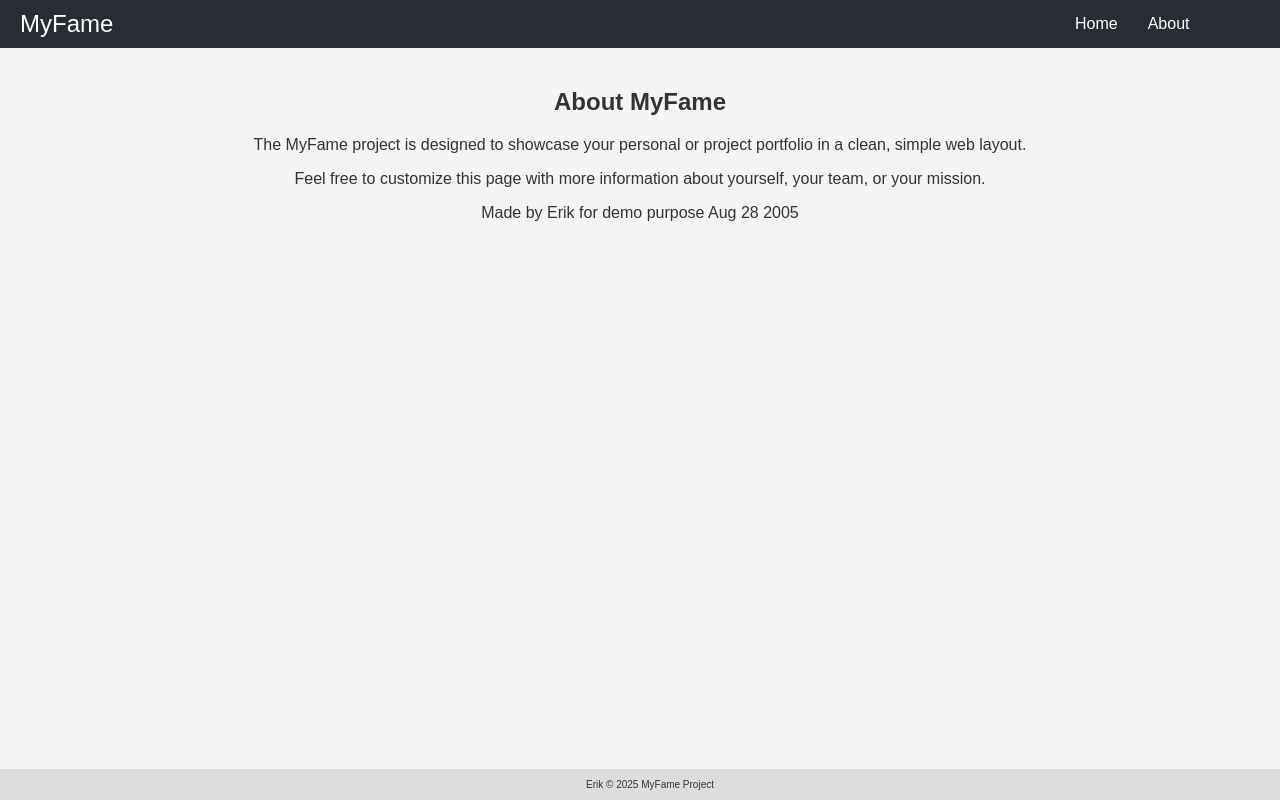
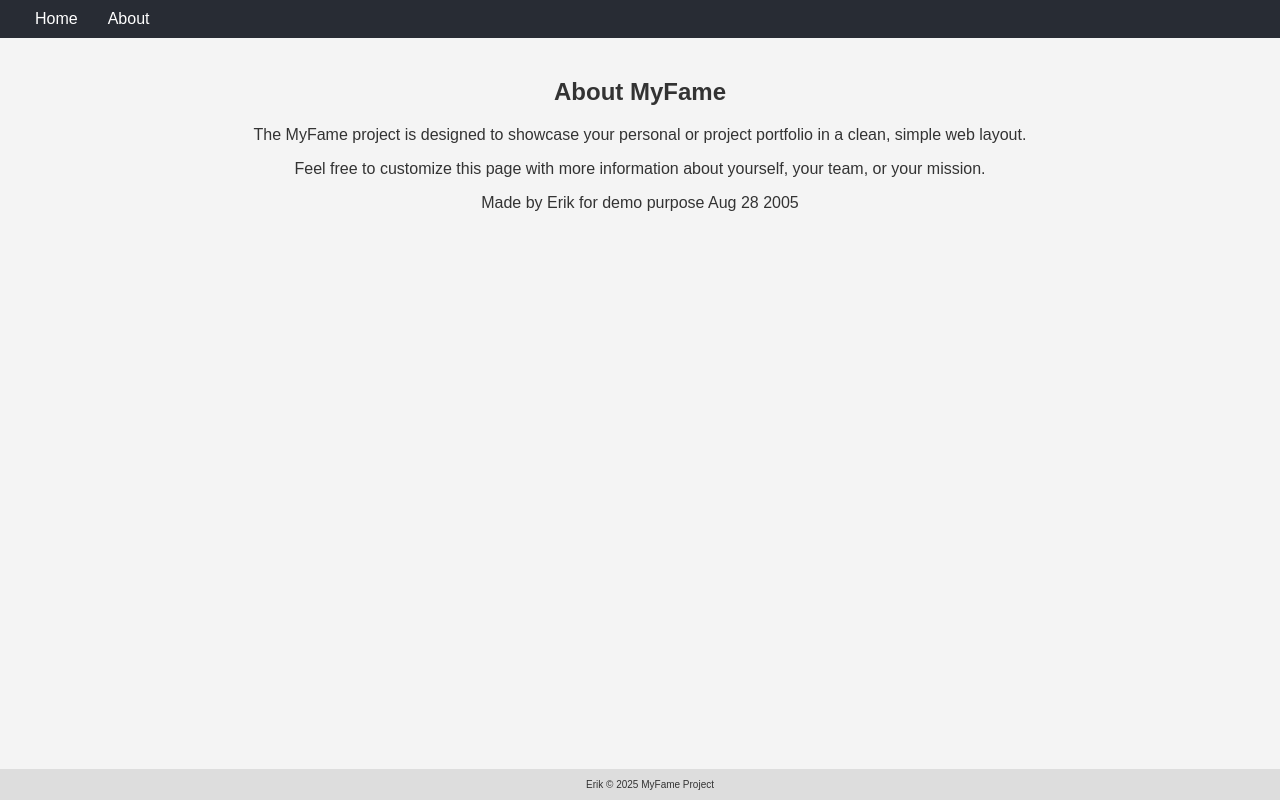
Before and after one commit to eriksoeb/myfame, a plain HTML site: page about.html in a window 1280 px wide. Drawn offline with Linux system fonts and the light colour scheme.

Commit message:
Update about.html

```diff
--- a/about.html
+++ b/about.html
@@ -85,7 +85,7 @@
 <body>
 
     <header>
-        <div class="logo">MyFame</div>
+
         <div class="menu-toggle" onclick="toggleMenu()">☰</div>
         <nav id="menu">
             <a href="index.html">Home</a>
```
